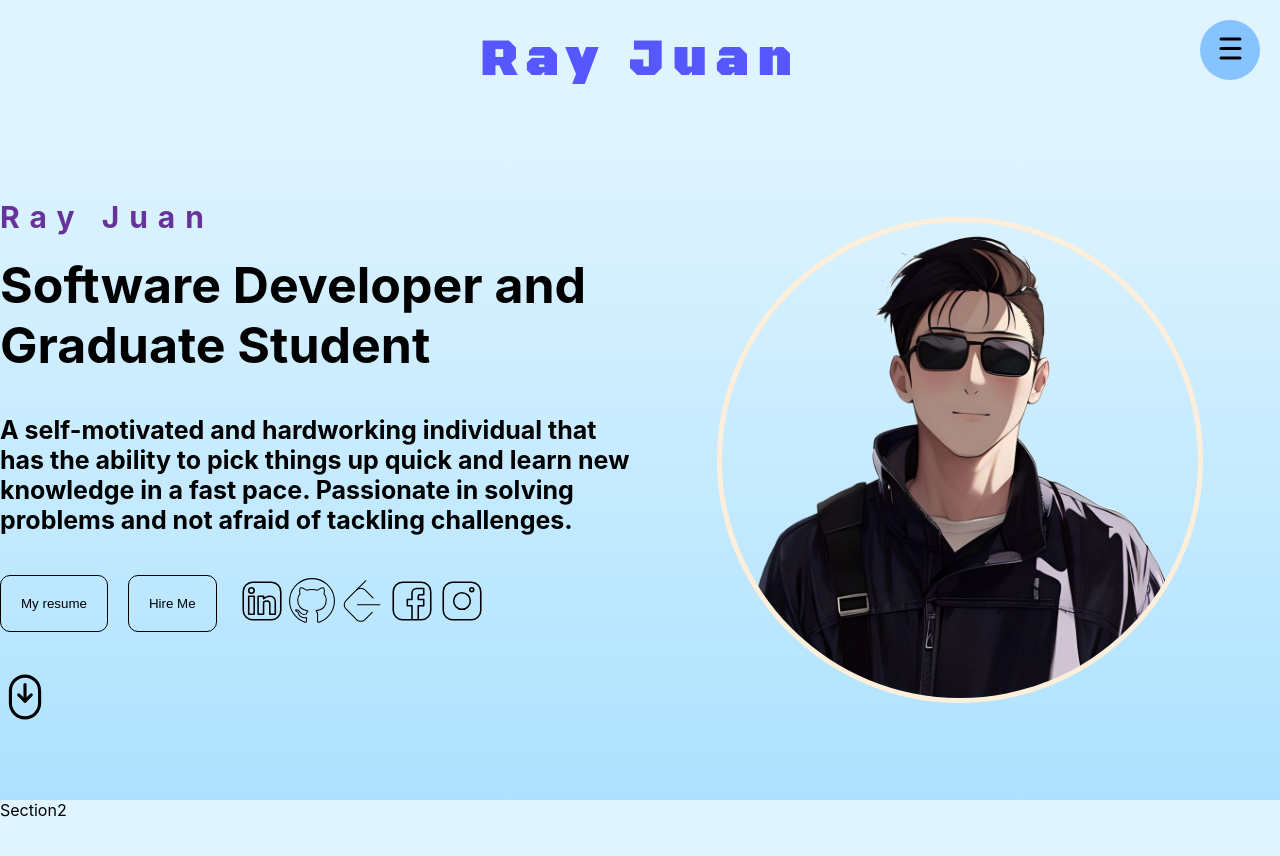
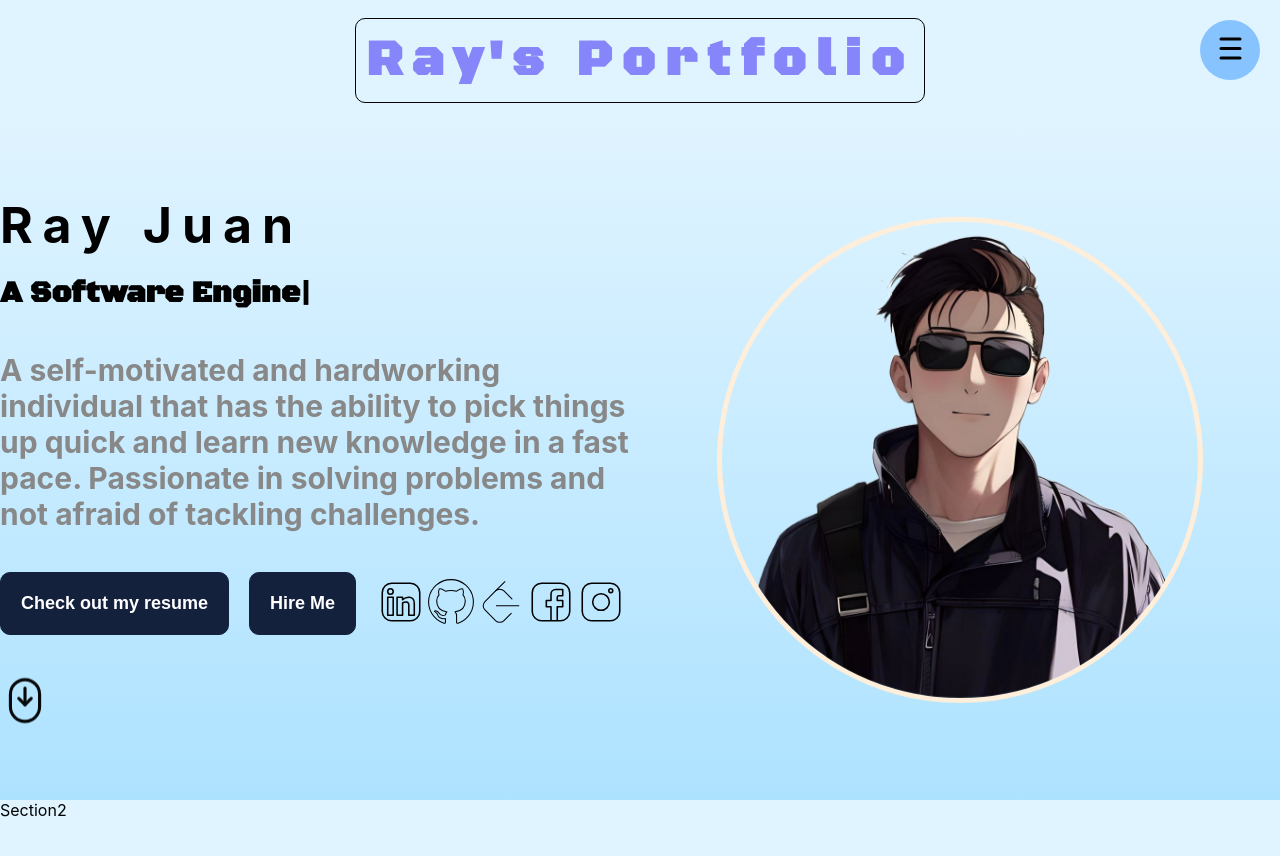
Before and after one commit to bray851011/my-portfolio, a React (Create React App) app: page / in a window 1280 px wide. Shown: the top 856 px of the page. Built offline with nearby package versions, Linux system fonts and the light colour scheme; a web font is replaced by a local one.

Commit message:
Update Navbar, SideBar, and Intro

```diff
--- a/package.json
+++ b/package.json
@@ -11,6 +11,7 @@
     "react-dom": "^18.2.0",
     "react-router-dom": "^6.22.0",
     "react-scripts": "5.0.1",
+    "react-type-animation": "^3.2.0",
     "sass": "^1.70.0",
     "web-vitals": "^2.1.4"
   },
--- a/src/components/intro/intro.component.jsx
+++ b/src/components/intro/intro.component.jsx
@@ -1,4 +1,7 @@
 import { Link } from "react-router-dom";
+import { TypeAnimation } from 'react-type-animation';
+import { motion } from 'framer-motion';
+
 import facebook from '../../assets/facebook.svg'
 import github from '../../assets/github.svg'
 import leetcood from '../../assets/leetcode.svg'
@@ -9,28 +12,93 @@ import scroll from '../../assets/scroll.svg'
 import './intro.styles.scss'
 
 const Intro = () => {
+
+    const textVariants = {
+        initial: {
+            x: -500,
+            opacity: 0,
+        },
+        animate: {
+            x: 0,
+            opacity: 1,
+            transition: {
+                duration: 1,
+                staggerChildren: 0.3,
+            }
+        },
+        scrollButton: {
+            opacity: 0,
+            y: 15,
+            transition: {
+                duration: 3,
+                repeat: Infinity,
+            }
+        }
+    }
+
+    const imgVariants = {
+        initial:{
+            opacity: 1
+        },
+        animate:{
+            opacity: 1, // Fade in to full opacity
+            y: [0, -50, 0], // Move up by 50px and then back down
+            transition:{
+                duration: 3, // Duration of one cycle (up and down)
+                ease: "easeInOut", // Easing function for the animation
+                repeat: Infinity, // Repeat the animation indefinitely
+                repeatType: "loop", // Loop the animation
+            }
+        }
+    }
+
     return (
         <div className='intro-container'>
             <div className='wrapper'>
-                <div className='text-container'>
-                    <h2>Ray Juan</h2>
-                    <h1>Software Developer and Graduate Student</h1>
-                    <h3>A self-motivated and hardworking individual that has the ability to pick things up quick and learn new knowledge in a fast pace. Passionate in solving problems and not afraid of tackling challenges.</h3>
-                    <div className='buttons'>
-                        <button>My resume</button>
+                <motion.div
+                    className='text-container'
+                    variants={textVariants}
+                    initial="initial"
+                    animate="animate"
+                >
+                    <motion.h1 variants={textVariants}>Ray Juan</motion.h1>
+                    <motion.div variants={textVariants}>
+                        <TypeAnimation
+                            sequence={[
+                                // Same substring at the start will only be typed out once, initially
+                                'A Software Engineer',
+                                1000, // wait 1s before replacing "Mice" with "Hamsters"
+                                'A Graduate Student',
+                                1000,
+                            ]}
+                            wrapper="span"
+                            speed={50}
+                            style={{ fontSize: '30px', display: 'inline-block', fontWeight: "bold",  fontFamily: "Black Ops One"}}
+                            repeat={Infinity}
+                        />
+                    </motion.div>
+
+                    <motion.h2 variants={textVariants}>A self-motivated and hardworking individual that has the ability to pick things up quick and learn new knowledge in a fast pace. Passionate in solving problems and not afraid of tackling challenges.</motion.h2>
+                    <motion.div className='buttons' variants={textVariants}>
+                        <button>Check out my resume</button>
                         <button>Hire Me</button>
                         <Link to='https://www.linkedin.com/in/ray-juan/'><img className="icon" src={linkedin} alt=""/></Link>
                         <Link to=''><img className="icon" src={github} alt=""/></Link>
                         <Link to=''><img className="icon" src={leetcood} alt=""/></Link>
                         <Link to=''><img className="icon" src={facebook} alt=""/></Link>
                         <Link to=''><img className="icon" src={instagram} alt=""/></Link>
-                    </div>
-                    <img className='scroll' src={scroll} alt=''/>
-                </div>
+                    </motion.div>
+                    <motion.img variants={textVariants} animate="scrollButton" className='scroll' src={scroll} alt=''/>
+                </motion.div>
 
-                <div className='image-container'>
-                    <img src={mypic} alt=''/>
-                </div>
+                <motion.div
+                    className='image-container'
+                    variants={imgVariants}
+                    initial='initial'
+                    animate='animate'
+                >
+                    <motion.img src={mypic} alt=''/>
+                </motion.div>
             </div>
         </div>
     )
--- a/src/components/intro/intro.styles.scss
+++ b/src/components/intro/intro.styles.scss
@@ -18,21 +18,17 @@
             justify-content: center;
             gap: 20px;
 
-            h2 {
-                font-size: 30px;
-                color: rebeccapurple;
+            h1 {
+                font-size: 50px;
+                color: black;
                 letter-spacing: 10px;
                 margin: 0;
             }
 
-            h1 {
-                font-size: 50px;
-                margin: 0;
-            }
-
-            h3 {
+            h2 {
                 margin: 20px 0 20px 0;
-                font-size: 25px;
+                font-size: 30px;
+                color: rgb(136, 136, 136);
             }
 
             .buttons {
@@ -41,14 +37,35 @@
 
                 button{
                     padding: 20px;
-                    border: 1px solid black;
                     border-radius: 10px;
-                    background-color: transparent;
+                    background-color: rgb(20, 33, 61);
+                    border: 1px solid rgb(20, 33, 61);
+                    color: white;
+                    margin-right: 20px;
+                    font-weight: bold;
+                    font-size: large;
+                    cursor: pointer;
+                }
+
+                button:hover {
+                    padding: 20px;
+                    border-radius: 10px;
+                    background-color: white;
+                    border: 1px solid rgb(20, 33, 61);
                     color: black;
                     margin-right: 20px;
+                    font-weight: bold;
+                    font-size: large;
                     cursor: pointer;
                 }
+
                 .icon{
+                    transition: transform .2s; /* Animation */
+                    height: 50px;
+                    width: 50px;
+                }
+                .icon:hover {
+                    transform: scale(1.3);
                     height: 50px;
                     width: 50px;
                 }
@@ -67,17 +84,25 @@
             justify-content: center;
             height: 100%;
             width: 50%;
+            animation: fadeIn 3s ease-in-out forwards;
+
+
 
             img {
                 height: 70%;
                 width: auto;
                 border-radius: 50%;
                 border: 5px solid #FFEED9;
+                z-index: 1;
             }
 
         }
 
     }
 
+}
 
-}
+@keyframes fadeIn {
+    from { opacity: 0; }
+    to { opacity: 1; }
+  }
--- a/src/components/navbar/navbar.component.jsx
+++ b/src/components/navbar/navbar.component.jsx
@@ -1,15 +1,36 @@
 import './navbar.styles.scss'
-
+import { motion } from 'framer-motion';
 import Sidebar from "../sidebar/sidebar.component";
 
 const Navbar = () => {
+
+    const variants = {
+        initial: {
+            y: -200,
+            opacity: 0,
+        },
+        animate: {
+            y: 0,
+            opacity: 1,
+            transition: {
+                duration: 1,
+                staggerChildren: 0.3,
+
+            }
+        }
+    }
+
     return (
-        <div className='navbar-container'>
-            <div className='wrapper'>
-                <h1>Ray Juan</h1>
-            </div>
+        <motion.div className='navbar-container'
+            variants={variants}
+            initial="initial"
+            animate="animate"
+        >
+            <motion.div className='wrapper'>
+                <motion.h1>Ray's Portfolio</motion.h1>
+            </motion.div>
             <Sidebar />
-        </div>
+        </motion.div>
     )
 }
 
--- a/src/components/navbar/navbar.styles.scss
+++ b/src/components/navbar/navbar.styles.scss
@@ -12,11 +12,15 @@ a{
         display: flex;
         align-items: center;
         justify-content: center;
+
         h1{
             font-family: "Black Ops One", system-ui;
             letter-spacing: 10px;
             font-size: 50px;
-            color: rgb(87, 87, 255);
+            color: rgb(134, 134, 250);
+            padding: 10px;
+            border: 1px solid black;
+            border-radius: 10px;
         }
     }
 }
--- a/src/components/sidebar/sidebar.styles.scss
+++ b/src/components/sidebar/sidebar.styles.scss
@@ -4,6 +4,8 @@
     align-items: center;
     justify-content: center;
     background-color: #87C4FF;
+    position: absolute;
+
     .bg {
         position: fixed;
         top: 0;
@@ -11,6 +13,7 @@
         bottom: 0;
         width: 400px;
         background: #87C4FF;
+        z-index: 99;
     }
 
     .sidebar-button {
@@ -22,6 +25,8 @@
         right: 25px;
         background-color: transparent;
         border: none;
+        z-index: 99;
         cursor: pointer;
     }
+
 }
```
Also changed, not shown: 1 other file (tests, documents, lock files or other folders).
